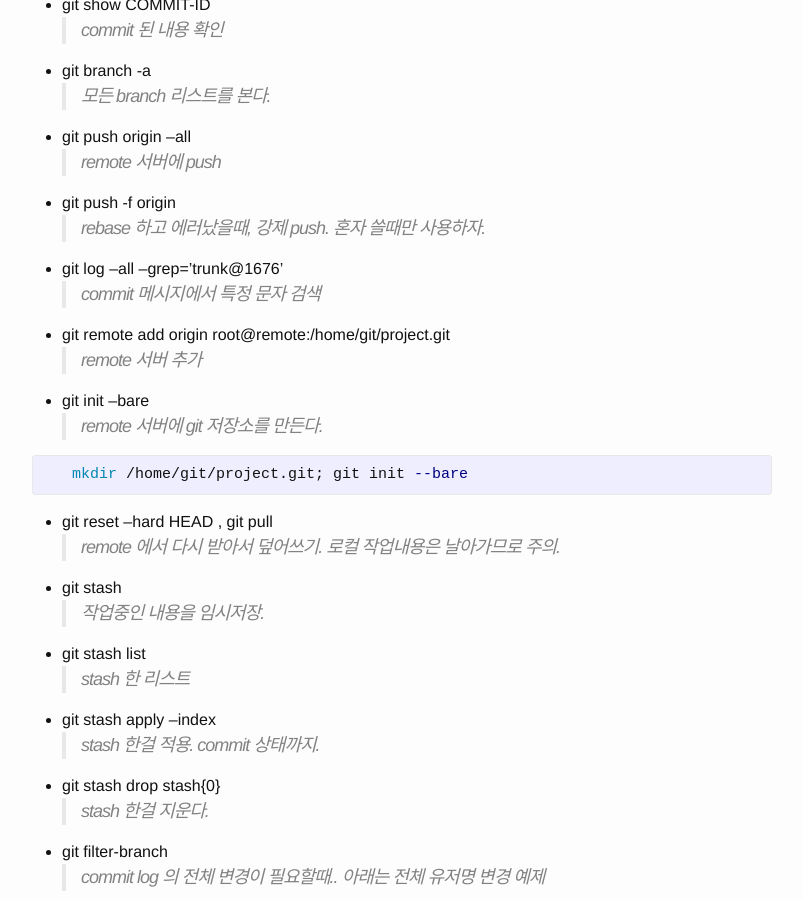
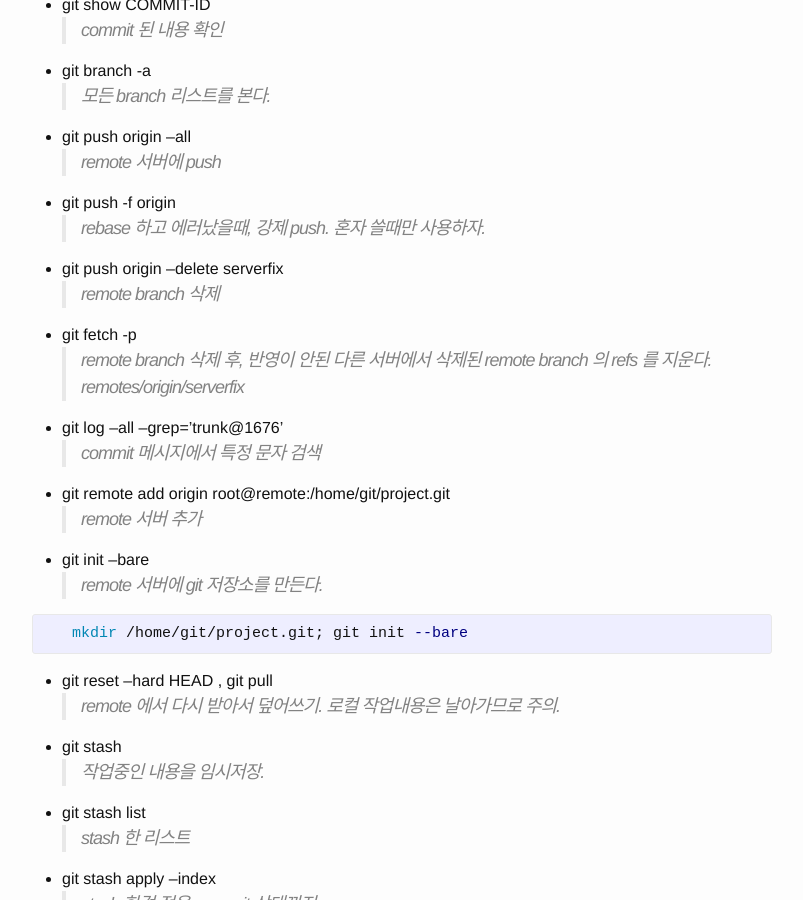
Before and after one commit to linusdamyo/linusdamyo.github.io, a Jekyll site: the page built from _posts/2015-12-22-migrate-to-git-from-svn.md, in a window 1280 px wide and 900 px high, scrolled down 2846 px. Shown: the whole window, without its empty margins (238-1041 px from the left). Built offline with Jekyll 4.4.1, drawn with Linux system fonts in a browser that asks for light colours.

Commit message:
remote branch delete

```diff
--- a/_posts/2015-12-22-migrate-to-git-from-svn.md
+++ b/_posts/2015-12-22-migrate-to-git-from-svn.md
@@ -109,6 +109,12 @@ git으로 옮기고나니 소스관리가 훨씬 수월해졌다. 이 좋은걸
 - git push -f origin
 : > rebase 하고 에러났을때, 강제 push. 혼자 쓸때만 사용하자.
 
+- git push origin --delete serverfix
+: > remote branch 삭제
+
+- git fetch -p
+: > remote branch 삭제 후, 반영이 안된 다른 서버에서 삭제된 remote branch 의 refs 를 지운다. remotes/origin/serverfix
+
 - git log --all --grep='trunk@1676'
 : > commit 메시지에서 특정 문자 검색
 
```
